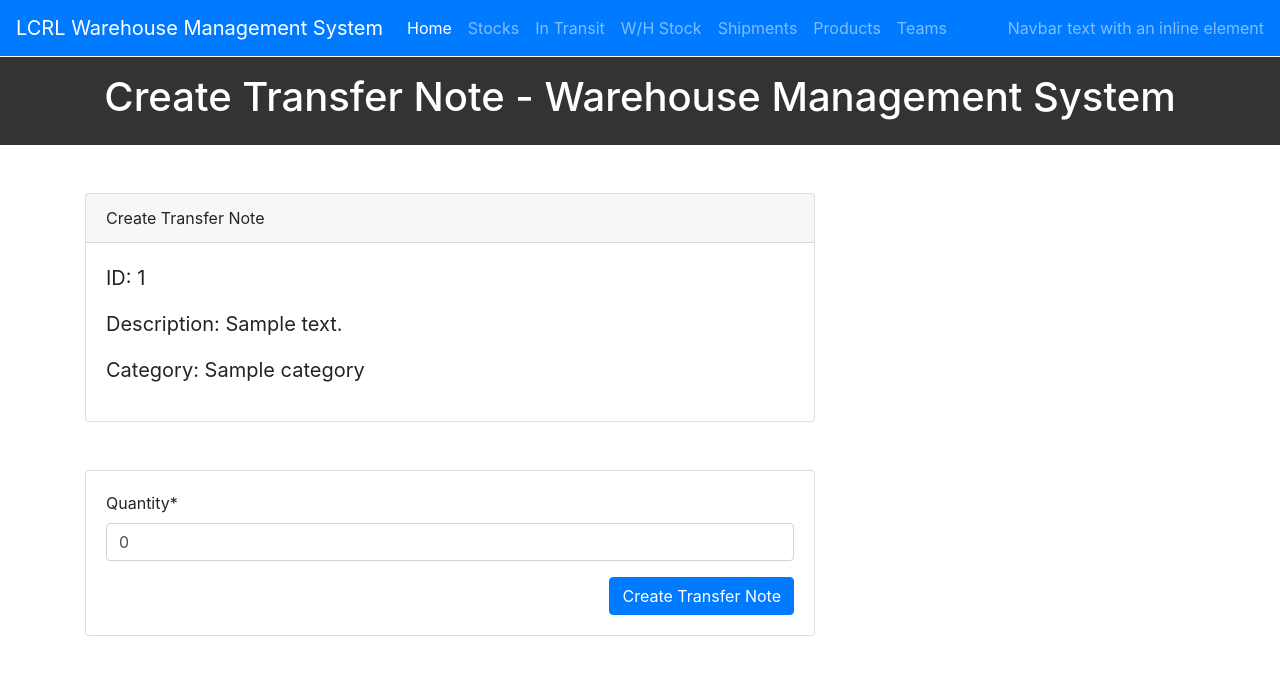
After one commit to tkodikara/MIT-My-Project, a Django app: page /create-transfer-note/?product_id=1 in a window 1280 px wide. The commit adds this page. Shown: the top 675 px of the page. Run offline with Django 5.2, Linux system fonts and the light colour scheme; tables that the repository leaves empty hold one stand-in row (values such as "Sample post"); some libraries are stand-ins or nearby versions.

Commit message:
transfer note create WIP

```diff
--- a/products/models.py
+++ b/products/models.py
@@ -68,8 +68,18 @@ class QCStock(models.Model):
 
 class TransferNote(models.Model):
     product = models.ForeignKey(Product, on_delete=models.CASCADE)
-    quantity = models.IntegerField()
-    transferred_by = models.CharField(max_length=255)
+    quantity = models.PositiveIntegerField(default=0, validators=[MinValueValidator(0)])
+    transferred_by = models.ForeignKey(
+        settings.AUTH_USER_MODEL,
+        on_delete=models.CASCADE,
+        blank=True,
+        null=True,
+    )
+    created = models.DateTimeField(auto_now_add=True)
+    updated = models.DateTimeField(auto_now=True)
+
+    def __str__(self):
+        return f"{self.product} - {self.quantity}"
 
 
 class AllocatedLocation(models.Model):
--- /dev/null
+++ b/products/templates/products/create_transfer_note.html
@@ -0,0 +1,43 @@
+{% extends 'base.html' %}
+{% load crispy_forms_tags %}
+
+{% block content %}
+
+    <header>
+        <h1>{{ title }}</h1>
+    </header>
+    <div class="container">
+        <div class="row mt-5">
+                <div class="col-8">
+                    <div class="card">
+                      <div class="card-header">
+                        Create Transfer Note
+                      </div>
+                      <div class="card-body">
+                        <blockquote class="blockquote mb-0">
+                            <p>ID: {{ product.product_code }}</p>
+                            <p> Description: {{ product.product_description }}</p>
+                            <p>Category: {{ product.product_category }}</p>
+                        </blockquote>
+                      </div>
+                    </div>
+                </div>
+        </div>
+        <div class="row mt-5">
+            <div class="col-8">
+                <div class="card">
+                    <div class="card-body">
+                        <form method="post" class="post-form">
+                            {% csrf_token %}
+                            {{ form|crispy }}
+                            <div class="text-right">
+                                <button type="submit" class="save btn btn-primary">Create Transfer Note</button>
+                            </div>
+                        </form>
+                    </div>
+                </div>
+
+            </div>
+        </div>
+    </div>
+{% endblock %}
--- a/products/urls.py
+++ b/products/urls.py
@@ -1,10 +1,13 @@
 from django.urls import path
 
-from .views import detail, ProductCreateView, UpdateQCStockView
+from .views import detail, ProductCreateView, UpdateQCStockView, QCStockListView, CreateTransferNoteView
 
 app_name = 'products'
 urlpatterns = [
     path('', detail, name='home'),
     path('add-product/', ProductCreateView.as_view(), name='add-product'),
-    path('qc-stock/<pk>/update/', UpdateQCStockView.as_view(), name='update-qc-stock'),
+    path('qc-stock/<int:pk>/update/', UpdateQCStockView.as_view(), name='update-qc-stock'),
+    path('qc-stock/', QCStockListView.as_view(), name='qc-stock-list'),
+    path('create-transfer-note/', CreateTransferNoteView.as_view(), name='create-transfer-note'),
+
 ]
--- a/products/views.py
+++ b/products/views.py
@@ -1,7 +1,8 @@
 from django.shortcuts import render
-from django.views.generic import CreateView, UpdateView
+from django.urls import reverse_lazy
+from django.views.generic import CreateView, UpdateView, ListView
 
-from .models import Product, QCStock
+from .models import Product, QCStock, TransferNote
 
 
 def detail(request):
@@ -47,4 +48,31 @@ class UpdateQCStockView(UpdateView):
         return context
 
     def get_success_url(self):
-        return self.get_object().get_update_url()
+        return reverse_lazy('products:qc-stock-list')
+
+
+class QCStockListView(ListView):
+    model = QCStock
+    template_name = 'products/qc_stock_list.html'
+    context_object_name = 'qc_stocks'
+    paginate_by = 10
+    queryset = QCStock.objects.all()
+
+    def get_context_data(self, **kwargs):
+        context = super().get_context_data(**kwargs)
+        context['title'] = "QC Stock List - Warehouse Management System"
+        return context
+
+
+class CreateTransferNoteView(CreateView):
+    model = TransferNote
+    template_name = 'products/create_transfer_note.html'
+    fields = ['quantity']
+    success_url = reverse_lazy('products:qc-stock-list')
+
+    def get_context_data(self, **kwargs):
+        context = super().get_context_data(**kwargs)
+        product = Product.objects.get(pk=self.request.GET.get('product_id'))
+        context['title'] = "Create Transfer Note - Warehouse Management System"
+        context['product'] = product
+        return context
--- a/templates/base/nav_bar.html
+++ b/templates/base/nav_bar.html
@@ -1,15 +1,15 @@
 <nav class="navbar navbar-expand-lg navbar-dark bg-primary">
-  <a class="navbar-brand" href="#">LCRL Warehouse Management System</a>
+  <a class="navbar-brand" href="/">LCRL Warehouse Management System</a>
   <button class="navbar-toggler" type="button" data-toggle="collapse" data-target="#navbarText" aria-controls="navbarText" aria-expanded="false" aria-label="Toggle navigation">
     <span class="navbar-toggler-icon"></span>
   </button>
   <div class="collapse navbar-collapse" id="navbarText">
     <ul class="navbar-nav mr-auto">
       <li class="nav-item active">
-        <a class="nav-link" href="#">Home <span class="sr-only">(current)</span></a>
+        <a class="nav-link" href="/">Home <span class="sr-only">(current)</span></a>
       </li>
       <li class="nav-item">
-        <a class="nav-link" href="#">Stocks</a>
+        <a class="nav-link" href="{% url 'products:qc-stock-list' %}">Stocks</a>
       </li>
       <li class="nav-item">
         <a class="nav-link" href="#">In Transit</a>
```
Also changed, not shown: products/templates/products/qc_stock_list.html (added, +64 -0 lines).
